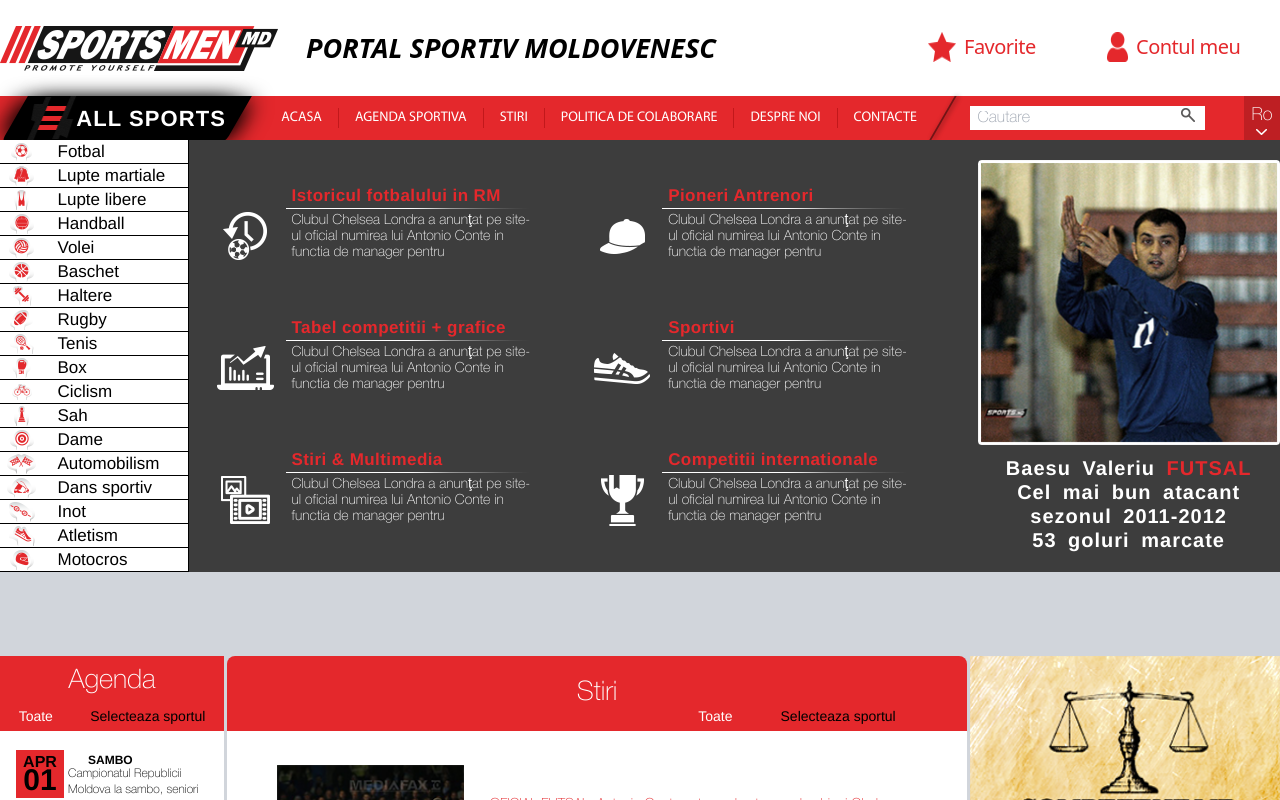
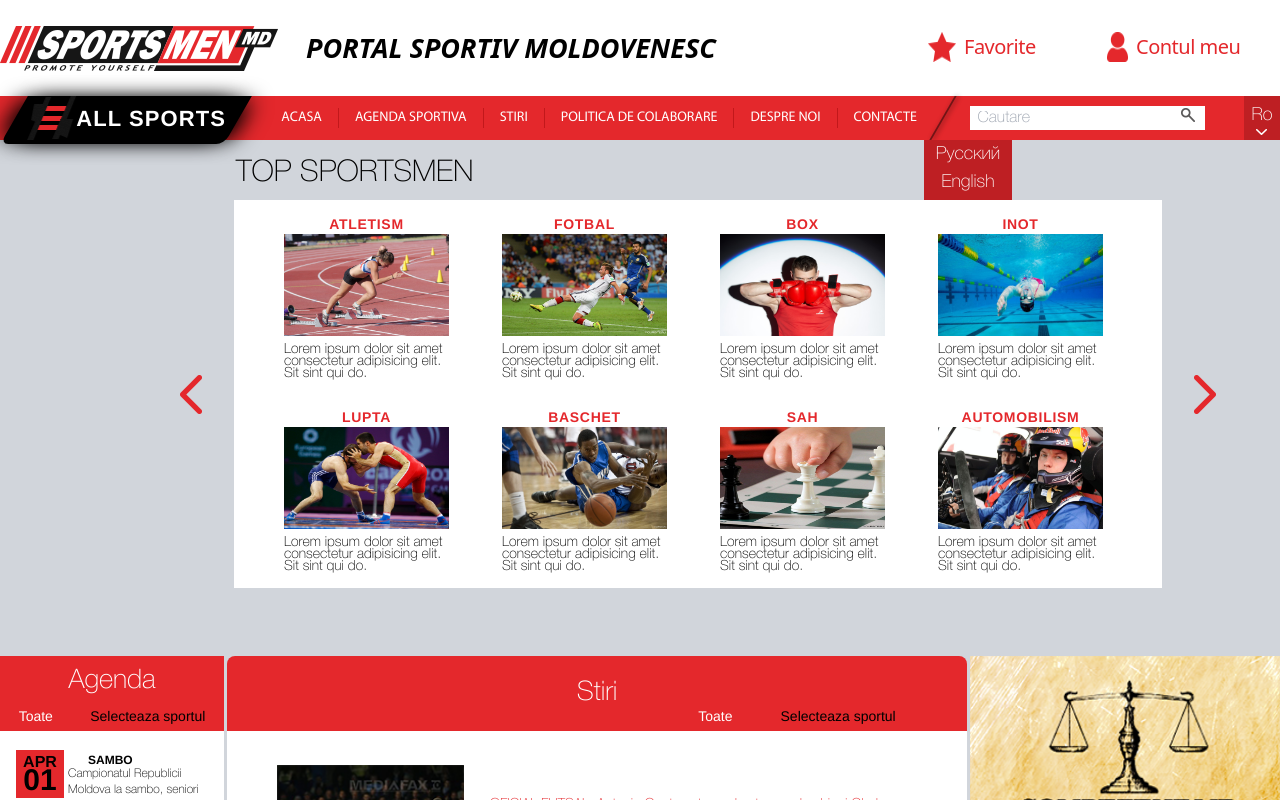
Before and after one commit to RaduAlexeev/sportsmen, a React (Create React App) app in the folder client/: page / in a window 1280 px wide. Shown: the top 800 px of the page. Built offline with nearby package versions, Linux system fonts and the light colour scheme.

Commit message:
small change style

```diff
--- a/client/src/components/content/content.jsx
+++ b/client/src/components/content/content.jsx
@@ -8,13 +8,9 @@ export default function Content() {
 
     return (
         <div className="h-content w-full flex justify-center">
-            <div className="w-mainWidth h-full flex flex-row justify-between">
-                <div className="relative left-[2px]">
-                    <Navigation onChange={(any) => setValue(any)} />
-                </div>
-                <div>
-                    {value ? <Banner /> : <SportsInfo />}
-                    {/* <SportsInfo /> */}
+            <div className="w-mainWidth h-full flex flex-row justify-end">
+                <div >
+                    <Banner />
                 </div>
             </div>
         </div>
--- a/client/src/components/header/sportsInfo.jsx
+++ b/client/src/components/header/sportsInfo.jsx
@@ -32,7 +32,7 @@ export default function SportsInfo() {
     ];
 
     return (
-        <div className="w-[1130px] relative right-[px] z-20 h-[432px] bg-[#3d3d3d] flex flex-row">
+        <div className="w-[1120px] relative right-2 z-20 h-[432px] bg-[#3d3d3d] flex flex-row">
             <div className="w-1/3 flex flex-col justify-center items-center space-y-5">
                 <CardInfo head={head[0]} text={text} logo={logo[0]} />
                 <CardInfo head={head[1]} text={text} logo={logo[1]} />
```
